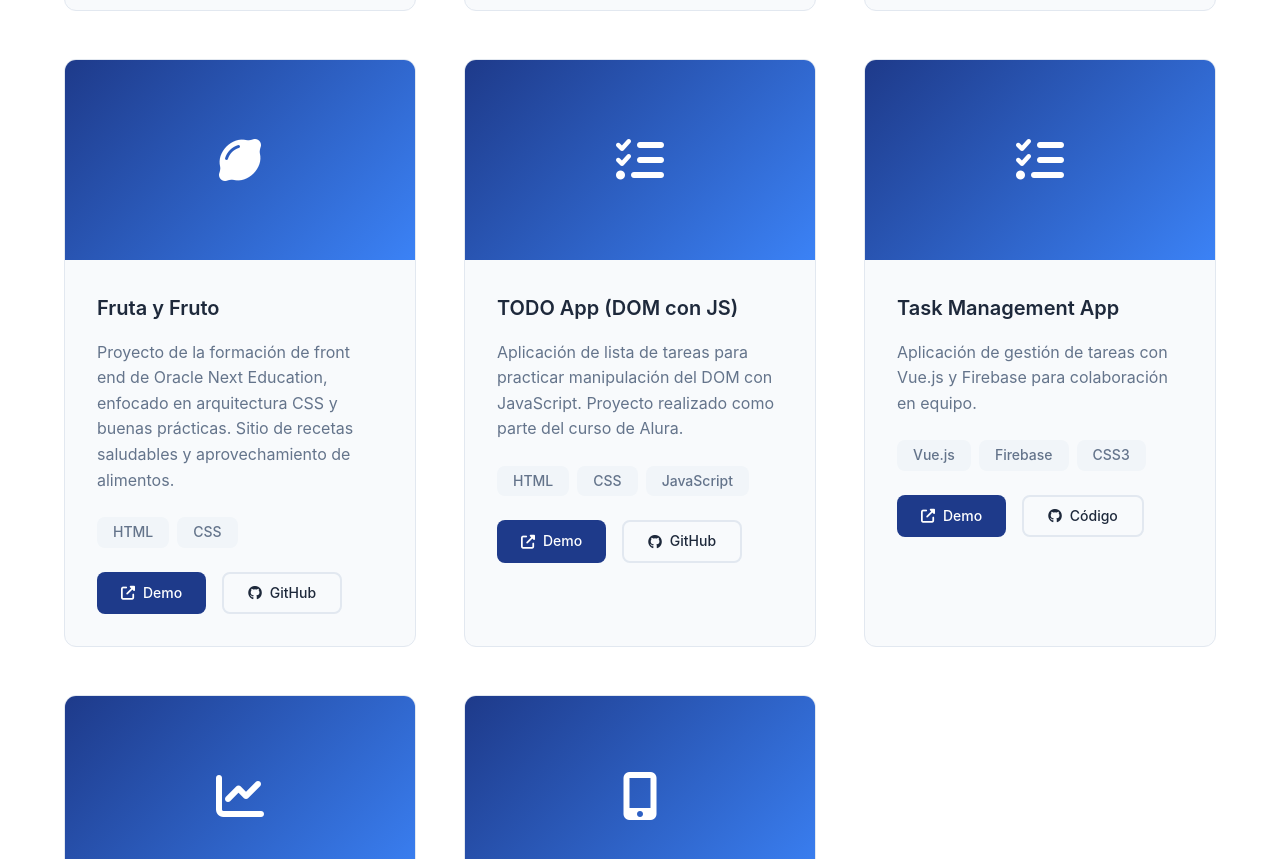
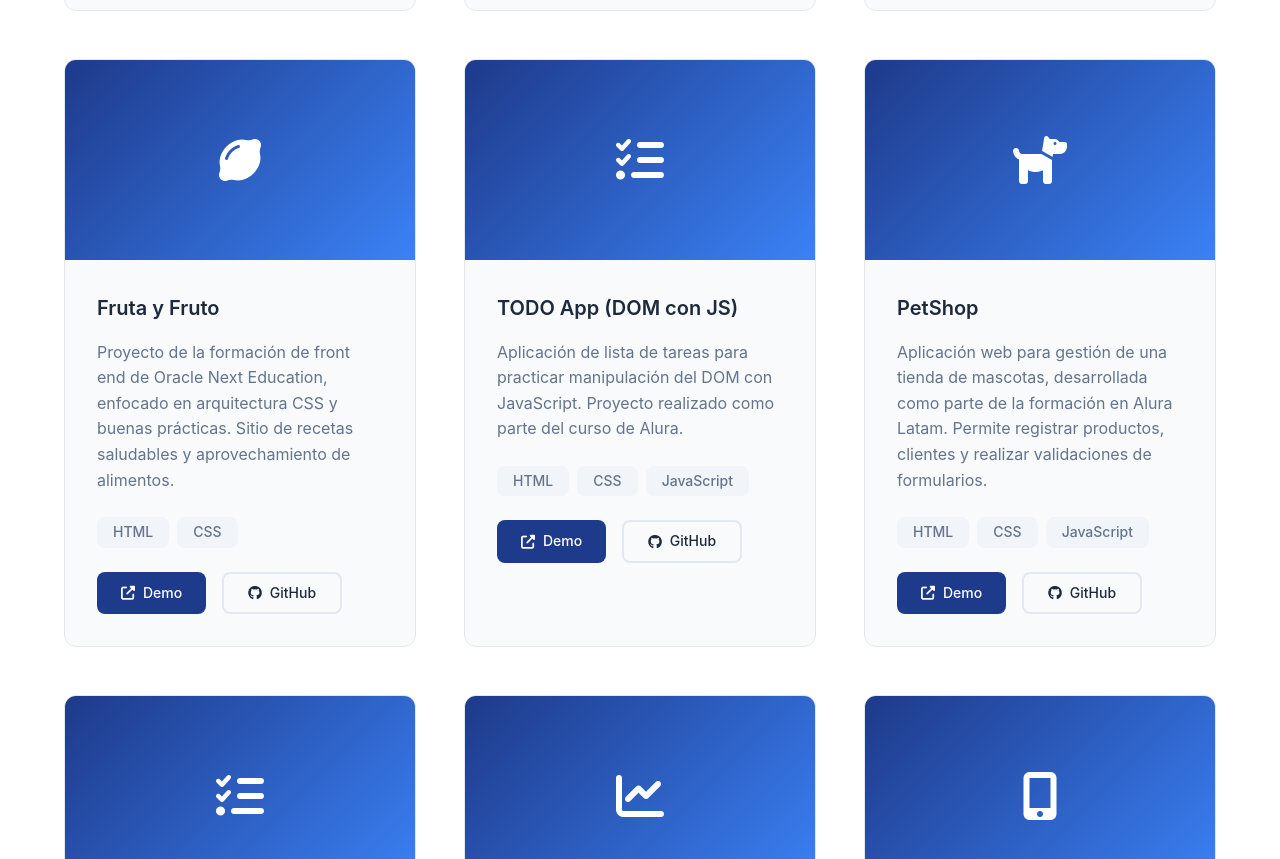
Before and after one commit to josephpdf/NewPortafolio, a plain HTML site: page index.html in a window 1280 px wide. Shown: the part 4680-5539 px from the top of the page. Drawn offline with Linux system fonts and the light colour scheme.

Commit message:
Add project PetShop

```diff
--- a/index.html
+++ b/index.html
@@ -461,6 +461,30 @@
                         </div>
                     </article>
 
+                    <!-- Proyecto: PetShop -->
+                    <article class="project-card">
+                        <div class="project-image">
+                            <i class="fas fa-dog"></i>
+                        </div>
+                        <div class="project-content">
+                            <h3>PetShop</h3>
+                            <p>Aplicación web para gestión de una tienda de mascotas, desarrollada como parte de la formación en Alura Latam. Permite registrar productos, clientes y realizar validaciones de formularios.</p>
+                            <div class="project-tech">
+                                <span class="tech-tag">HTML</span>
+                                <span class="tech-tag">CSS</span>
+                                <span class="tech-tag">JavaScript</span>
+                            </div>
+                            <div class="project-links">
+                                <a href="https://josephpdf.github.io/PetShop/" class="btn btn-sm btn-primary" target="_blank" rel="noopener">
+                                    <i class="fas fa-external-link-alt"></i> Demo
+                                </a>
+                                <a href="https://github.com/josephpdf/PetShop" class="btn btn-sm btn-secondary" target="_blank" rel="noopener">
+                                    <i class="fab fa-github"></i> GitHub
+                                </a>
+                            </div>
+                        </div>
+                    </article>
+
                     <!-- Proyecto: Task Management App -->
                     <article class="project-card">
                         <div class="project-image">
```
